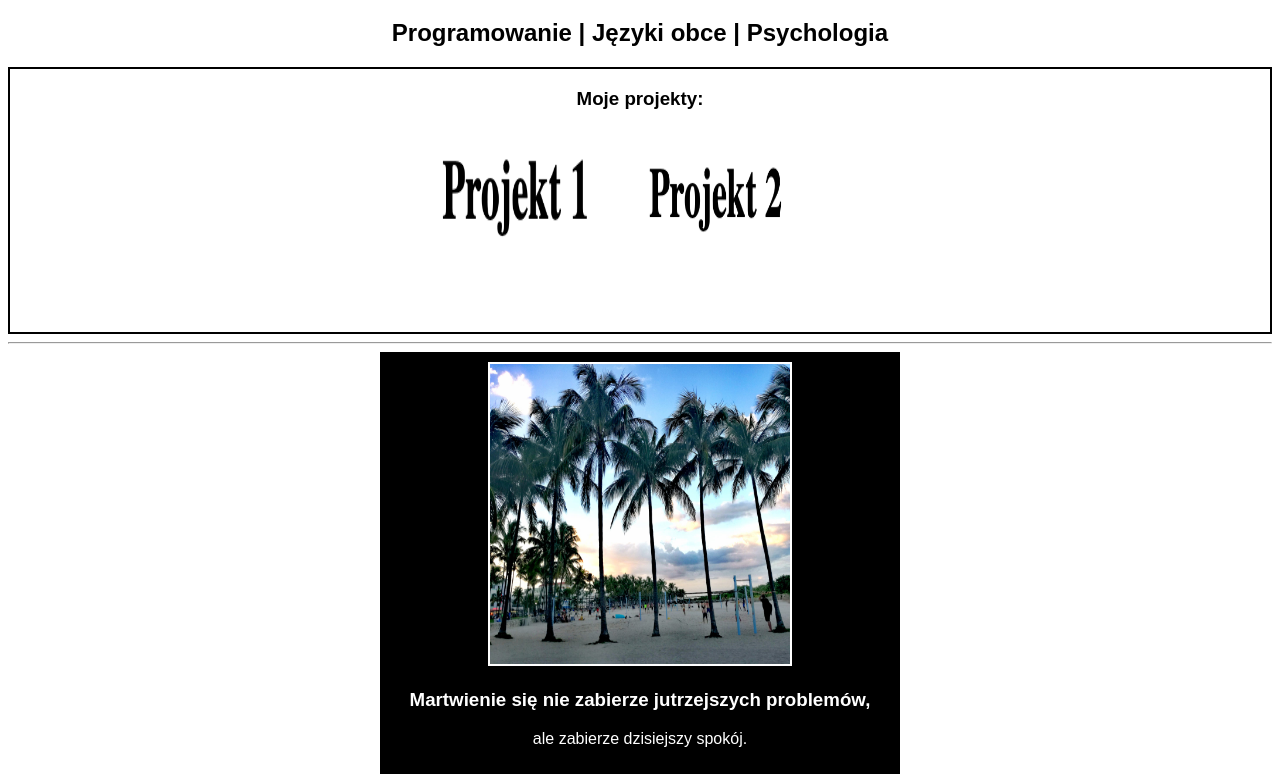
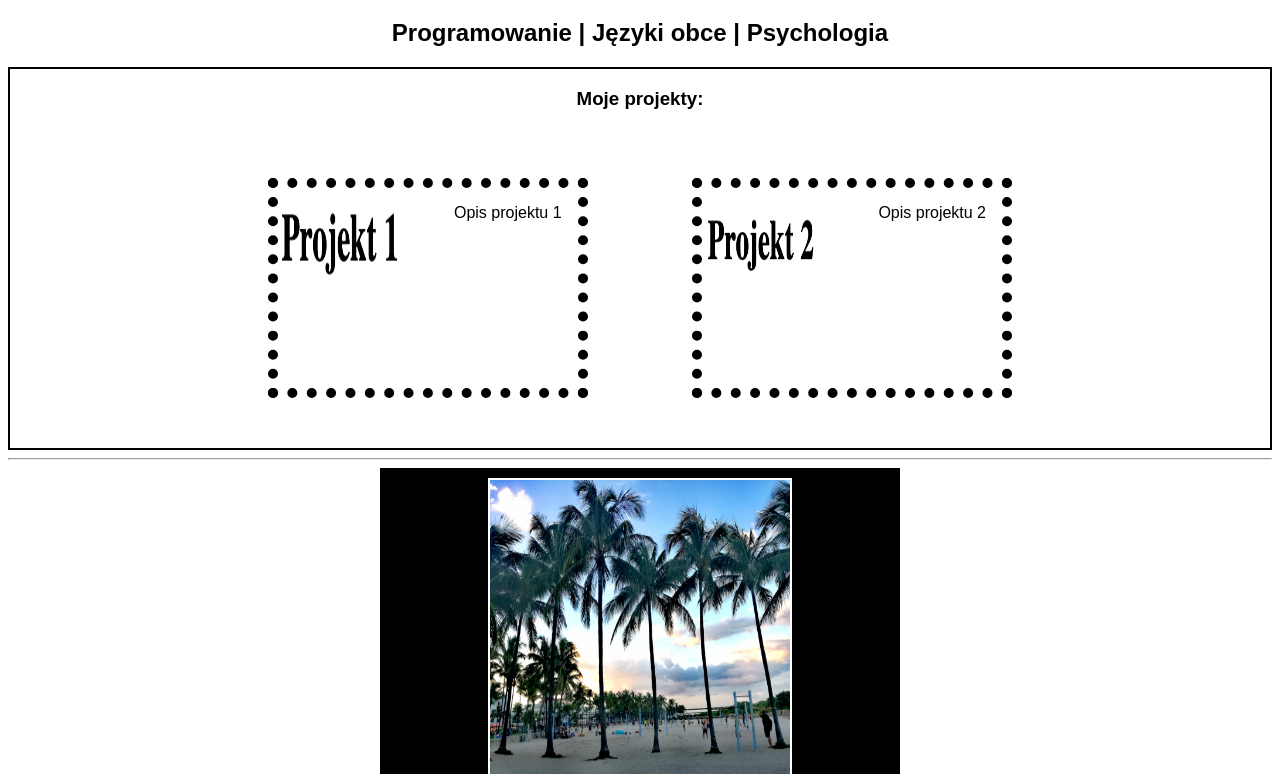
Before and after one commit to justynadabkowska/Portfolio, a plain HTML site: page index.html in a window 1280 px wide. Shown: the part 61-835 px from the top of the page. Drawn offline with Linux system fonts and the light colour scheme; a web font is replaced by a local one.

Commit message:
adding float

```diff
--- a/index.html
+++ b/index.html
@@ -26,17 +26,14 @@
     <div class="projects">
       <h3>Moje projekty:</h3>
       <div class="project">
-        <a href="projekt1.html"
-          ><img src="projekt1.png" height="200" width="200"
-        /></a>
+        <a href="projekt1.html"><img src="projekt1.png" /></a>
+        <p>Opis projektu 1</p>
       </div>
-    <div class="project">
-        <a href="projekt2.html"
-        ><img src="projekt2.png" height="200" width="200"
-        /></a>
-        </div>
+      <div class="project">
+        <a href="projekt2.html"><img src="projekt2.png" /></a>
+        <p>Opis projektu 2</p>
+      </div>
     </div>
-    </body>
     <hr />
     <div id="meme">
       <img id="img-meme" src="images/miami.jpg" alt="miami" height="300"
@@ -44,7 +41,6 @@
       <h3>Martwienie się nie zabierze jutrzejszych problemów,</h3>
       <p>ale zabierze dzisiejszy spokój.</p>
     </div>
-
     <footer>
       <small>Copyright © 2023 Justyna Dąbkowska . All Rights Reserved.</small>
     </footer>
--- a/style.css
+++ b/style.css
@@ -16,7 +16,16 @@
   border: 2px solid black;
 }
 .project {
-  display: inline;
+  display: inline-block;
+  height: 200px;
+  width: 300px;
+  border: 10px dotted black;
+  margin: 50px;
+}
+.project img {
+  height: 10em;
+  width: 10em;
+  float: left;
 }
 /***********************************************************************
  *  Nav Bar
```
